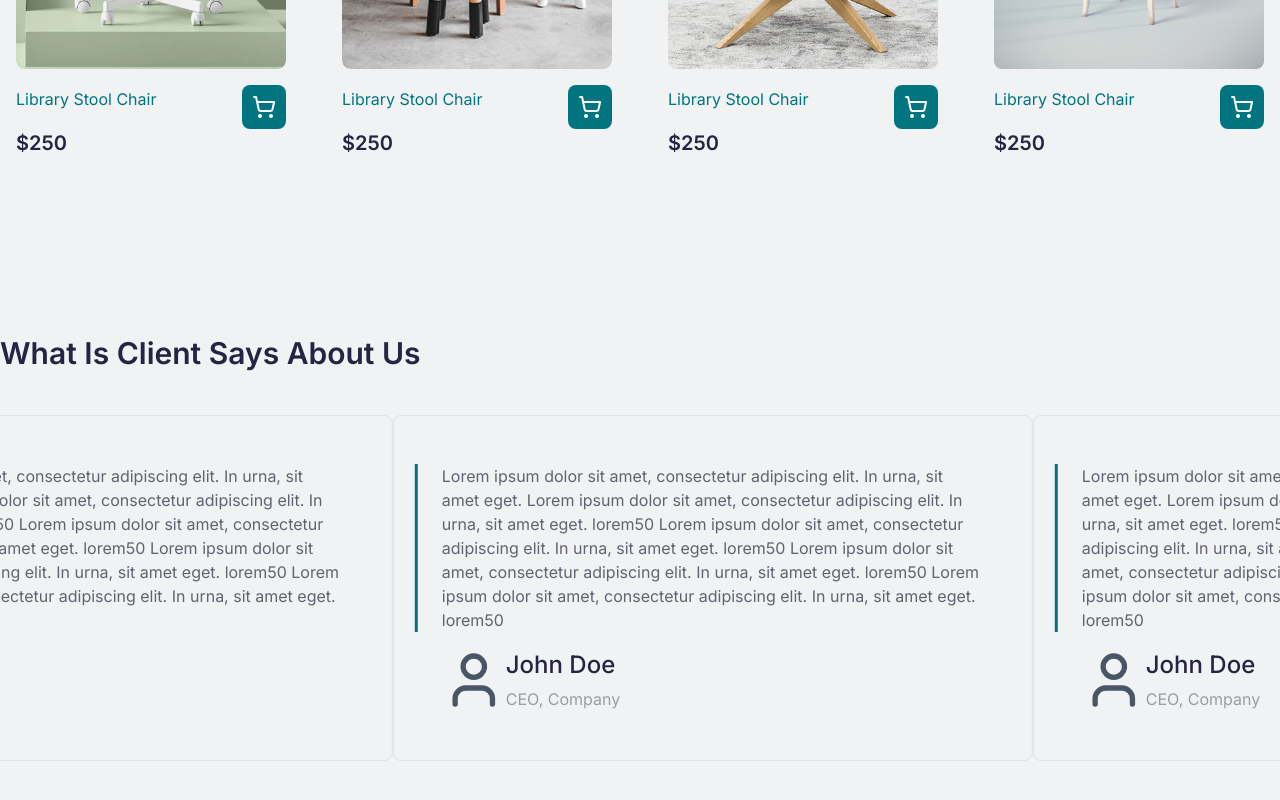
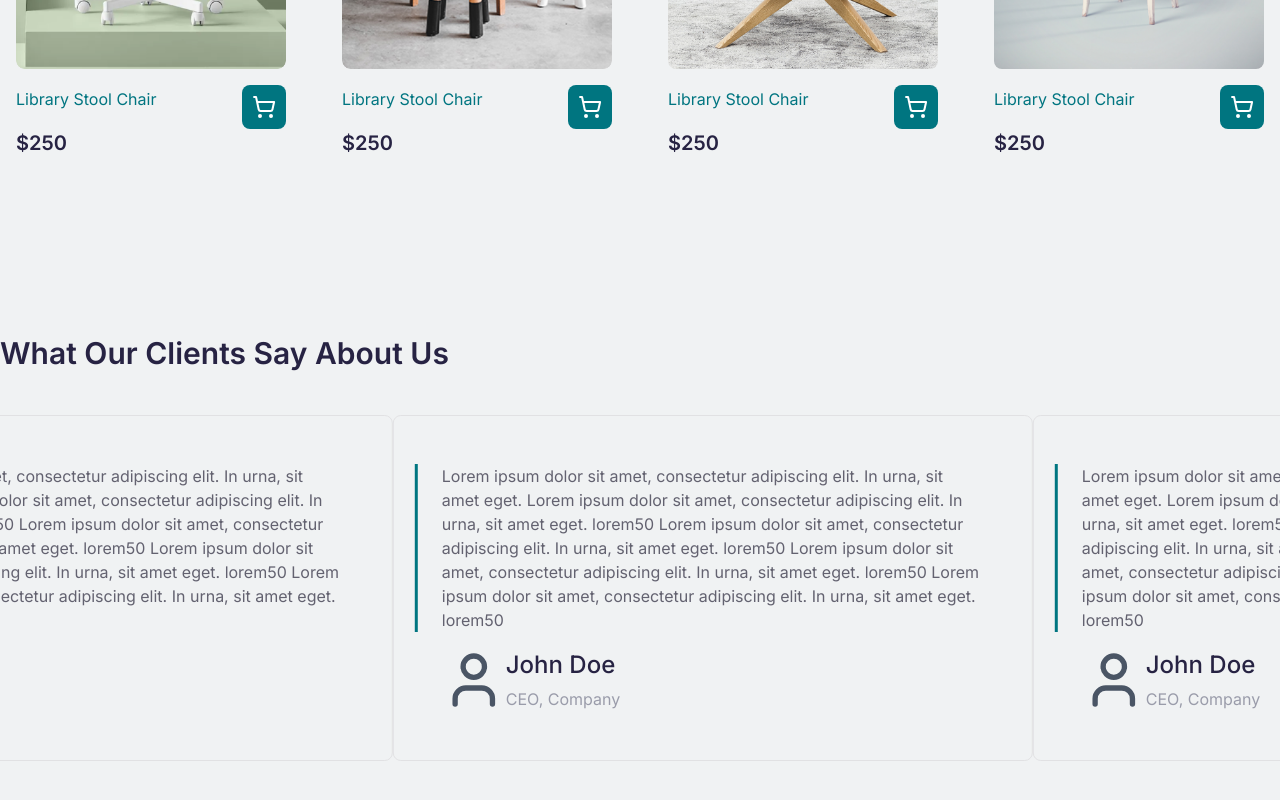
Before and after one commit to Joshuakibwage/comforty, a React (Vite) app: page / in a window 1280 px wide. Shown: the part 3365-4165 px from the top of the page. Built offline with nearby package versions, Linux system fonts and the light colour scheme.

Commit message:
feat: add testimonials component

```diff
--- a/src/Components/Client/Client.jsx
+++ b/src/Components/Client/Client.jsx
@@ -45,7 +45,7 @@ const Client = () => {
     return (
         <div className="lg:container mx-auto ">
 
-            <SectionTitle title="What is client says about us" mb='mb-11'></SectionTitle>
+            <SectionTitle title="What our clients say about us" mb='mb-11'></SectionTitle>
 
             <div className="slider-container w-full h-full gap-6">
                 <Slider {...settings}>
```
